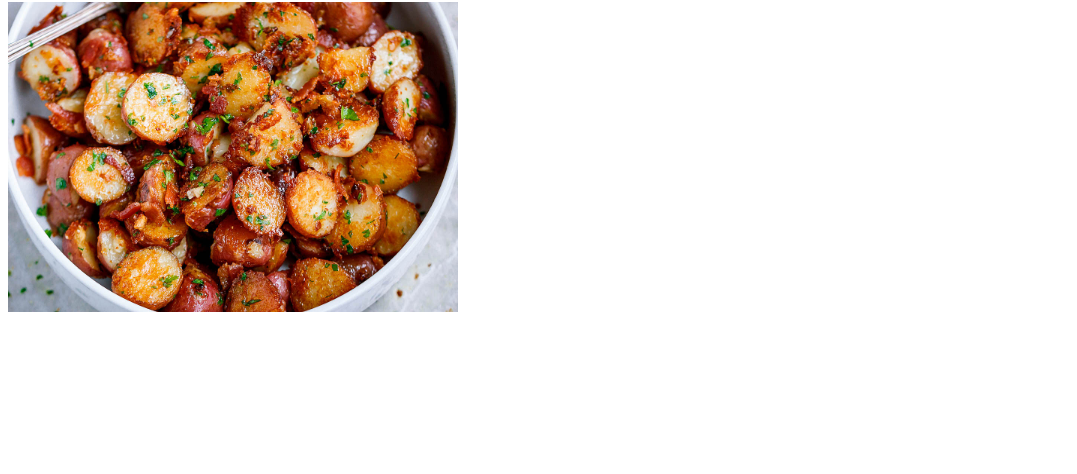
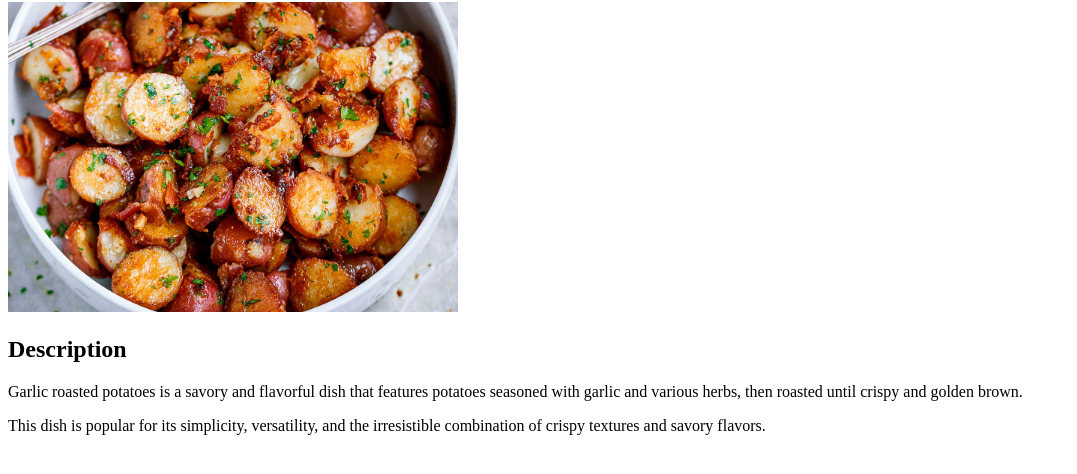
Before and after one commit to veronicabreguta/odin-recipes, a plain HTML site: page recipes/roasted-potatoes.html in a window 1280 px wide. Shown: the part 78-552 px from the top of the page, without its empty margins (0-1077 px from the left). Drawn offline with Linux system fonts and the light colour scheme.

Commit message:
Add description to roasted potatoes page

```diff
--- a/recipes/roasted-potatoes.html
+++ b/recipes/roasted-potatoes.html
@@ -9,5 +9,11 @@
     <h1>Roasted Potatoes</h1>
     <img src="../images/roasted-potatoes.png" alt="finished dish of
     garlic roasted potatoes" height="310" width="450">
+    <h2>Description</h2>
+    <p>Garlic roasted potatoes is a savory and flavorful dish that
+        features potatoes seasoned with garlic and various herbs, then
+        roasted until crispy and golden brown. </p>
+    <p>This dish is popular for its simplicity, versatility, and the
+        irresistible combination of crispy textures and savory flavors.</p>
 </body>
 </html>
```
